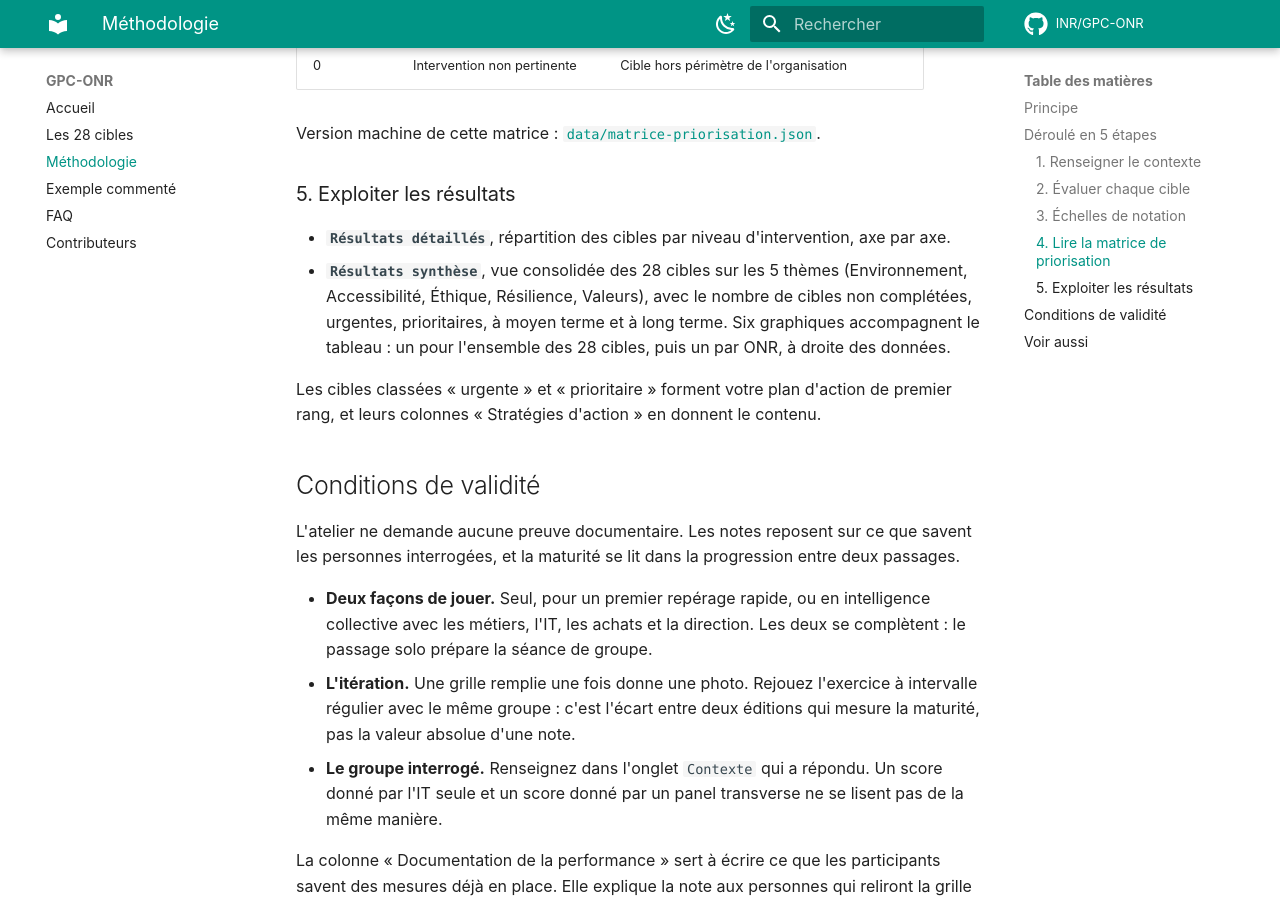
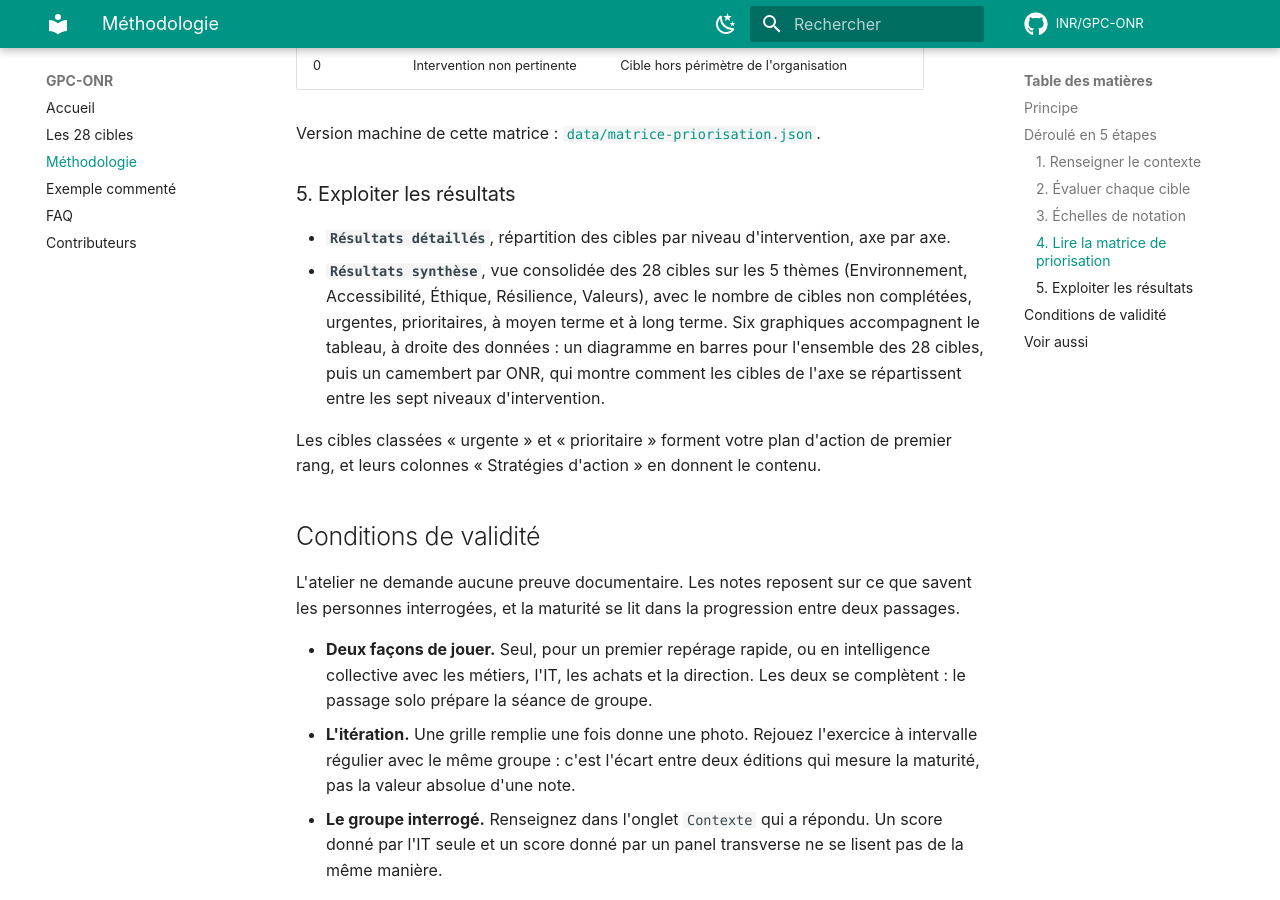
Before and after one commit to Institut-du-Numerique-Responsable/GPC-ONR, an MkDocs documentation site: the page built from docs/methodologie.md, in a window 1280 px wide and 900 px high, scrolled down 3397 px. Built offline with MkDocs 1.6.1 and Material for MkDocs 9.7.7, drawn with Linux system fonts in a browser that asks for light colours; comment, search, counter and statistics services are not loaded.

Commit message:
fix: corriger le nombre de cibles par ONR et passer les détails en camembert
Comptage
Dans « Résultats détaillés », les cellules « Nombre de cibles » des ONR 1, 4
et 5 étaient des constantes saisies à la main : 6, 3 et 7 au lieu de 7, 4 et 6.
Le total annonçait 27 cibles au lieu de 28 et la colonne « cibles analysées »
affichait -1 pour les ONR 1 et 4. Les valeurs en cache des cellules dépendantes
sont mises à jour, et les classeurs demandent un recalcul complet à l'ouverture.

Graphiques
Les cinq graphiques par ONR passent des barres au camembert, avec une part par
niveau d'intervention et les couleurs de la matrice : rouge pour urgente,
jusqu'au gris foncé pour non pertinente. Le graphique d'ensemble reste en
barres. Rendu vérifié avec LibreOffice.

Co-Authored-By: Claude Opus 5 <noreply@anthropic.com>
Signed-off-by: Guillaume G. <guillaume.gallon@gmail.com>

```diff
--- a/docs/methodologie.md
+++ b/docs/methodologie.md
@@ -97,7 +97,7 @@ Version machine de cette matrice : [`data/matrice-priorisation.json`](../data/ma
 ### 5. Exploiter les résultats
 
 - **`Résultats détaillés`**, répartition des cibles par niveau d'intervention, axe par axe.
-- **`Résultats synthèse`**, vue consolidée des 28 cibles sur les 5 thèmes (Environnement, Accessibilité, Éthique, Résilience, Valeurs), avec le nombre de cibles non complétées, urgentes, prioritaires, à moyen terme et à long terme. Six graphiques accompagnent le tableau : un pour l'ensemble des 28 cibles, puis un par ONR, à droite des données.
+- **`Résultats synthèse`**, vue consolidée des 28 cibles sur les 5 thèmes (Environnement, Accessibilité, Éthique, Résilience, Valeurs), avec le nombre de cibles non complétées, urgentes, prioritaires, à moyen terme et à long terme. Six graphiques accompagnent le tableau, à droite des données : un diagramme en barres pour l'ensemble des 28 cibles, puis un camembert par ONR, qui montre comment les cibles de l'axe se répartissent entre les sept niveaux d'intervention.
 
 Les cibles classées « urgente » et « prioritaire » forment votre plan d'action de premier rang, et leurs colonnes « Stratégies d'action » en donnent le contenu.
 
```
Also changed, not shown: CHANGELOG.md (+3 -1 lines), 2 other files.
